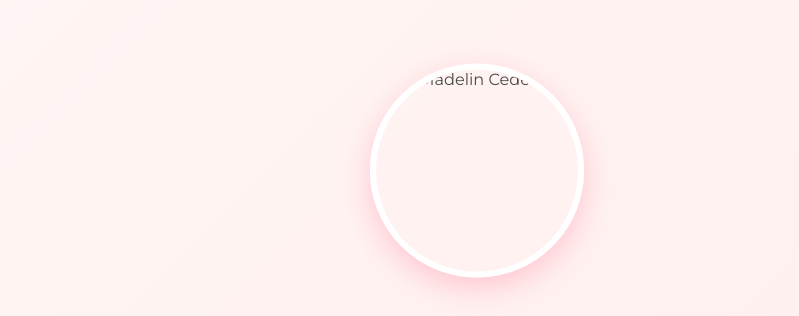
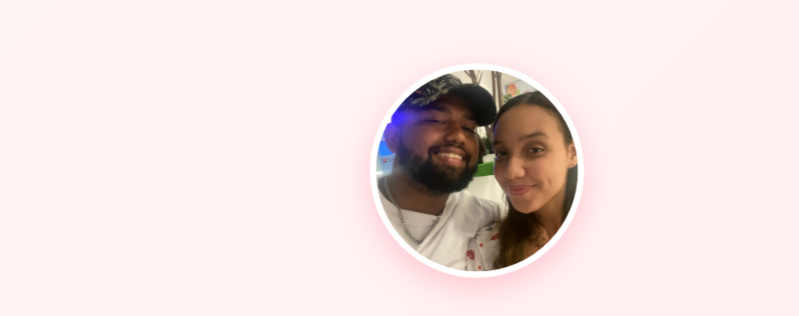
Before and after one commit to JaysonMejia08/Regalo, a plain HTML site: page index.html in a window 1280 px wide. Shown: the part 139-455 px from the top of the page, without its empty margins (163-962 px from the left). Drawn offline with Linux system fonts and the light colour scheme; the site is published under a folder, as on GitHub Pages, so addresses that start at the root find nothing.

Commit message:
Fix HTML formatting and ensure proper structure

```diff
--- a/index.html
+++ b/index.html
@@ -21,7 +21,7 @@
     <div class="main-wrapper">
         <header class="profile-header">
             <div class="profile-frame">
-                <img src="/assets/photos/Photo1.jpg" alt="Madelin Cedeño" class="main-profile-img">
+                <img src="assets/photos/Photo1.jpg" alt="Madelin Cedeño" class="main-profile-img">
             </div>
             <h1 class="glow-text">Hola, Madelin Cedeño</h1>
             <p class="subtitle">Eres una de las personas más importantes en mi vida</p>
@@ -70,4 +70,5 @@
 
     <script src="script.js"></script>
 </body>
+
 </html>
```
